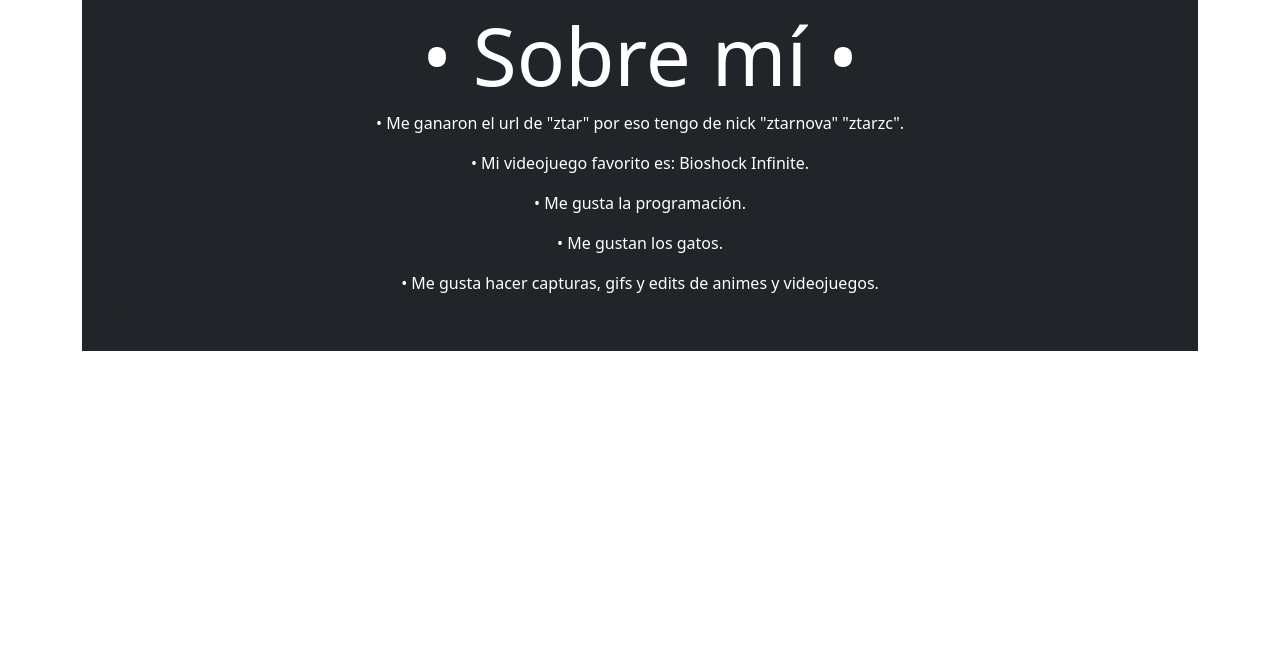
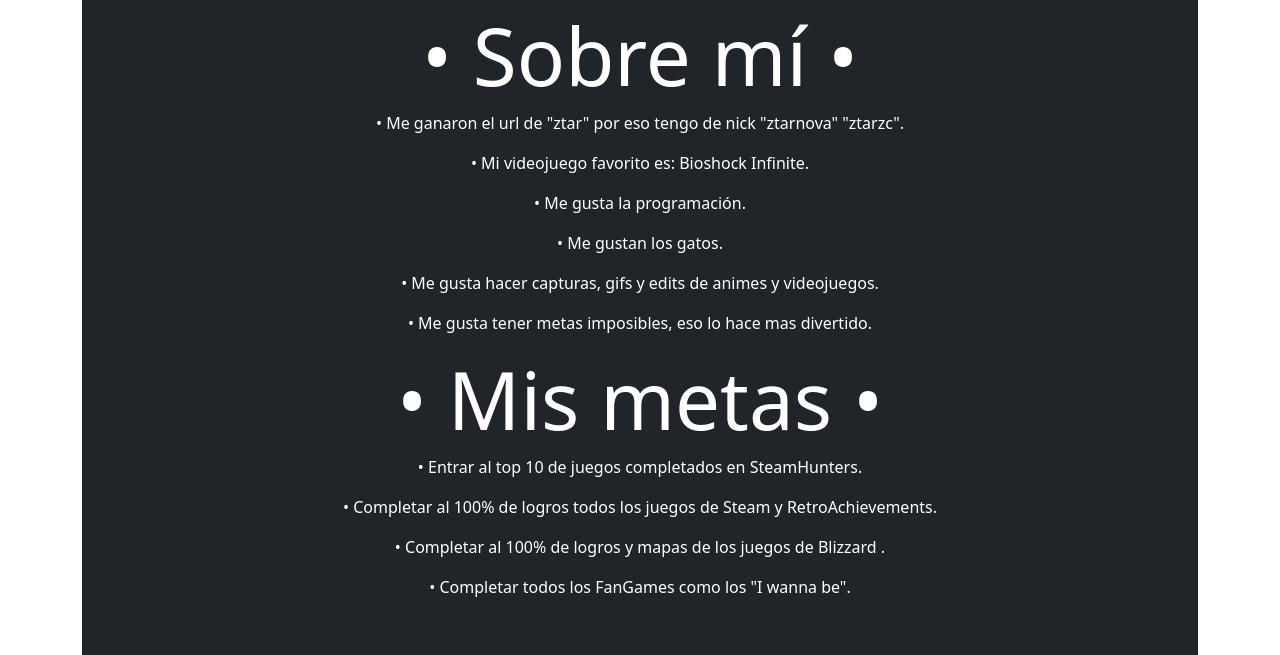
Before and after one commit to ztarnova/ztar, a plain HTML site: page index.html in a window 1280 px wide. Shown: the part 1367-2022 px from the top of the page. Before the commit the page ends 1718 px from the top, so only its background shows below. Drawn offline with nearby package versions, Linux system fonts and the light colour scheme.

Commit message:
agregado metas y un extra en sobre mi

```diff
--- a/index.html
+++ b/index.html
@@ -131,6 +131,18 @@
           <p>• Me gusta la programación.</p>
           <p>• Me gustan los gatos.</p>
           <p>• Me gusta hacer capturas, gifs y edits de animes y videojuegos.</p>
+          <p>• Me gusta tener metas imposibles, eso lo hace mas divertido.</p>
+        </ul>
+
+      </div>
+      <!-- INICIO METAS-->
+      <div class="col-lg-12 text-center bg-dark text-white">
+        <h1 class="display-1">• Mis metas •</h1>
+        <ul class="list-group bg-dark text-white">
+          <p>• Entrar al top 10 de juegos completados en SteamHunters.</p>
+          <p>• Completar al 100% de logros todos los juegos de Steam y RetroAchievements.</p>
+          <p>• Completar al 100% de logros y mapas de los juegos de Blizzard .</p>
+          <p>• Completar todos los FanGames como los "I wanna be".</p>
         </ul>
 
       </div>
```
